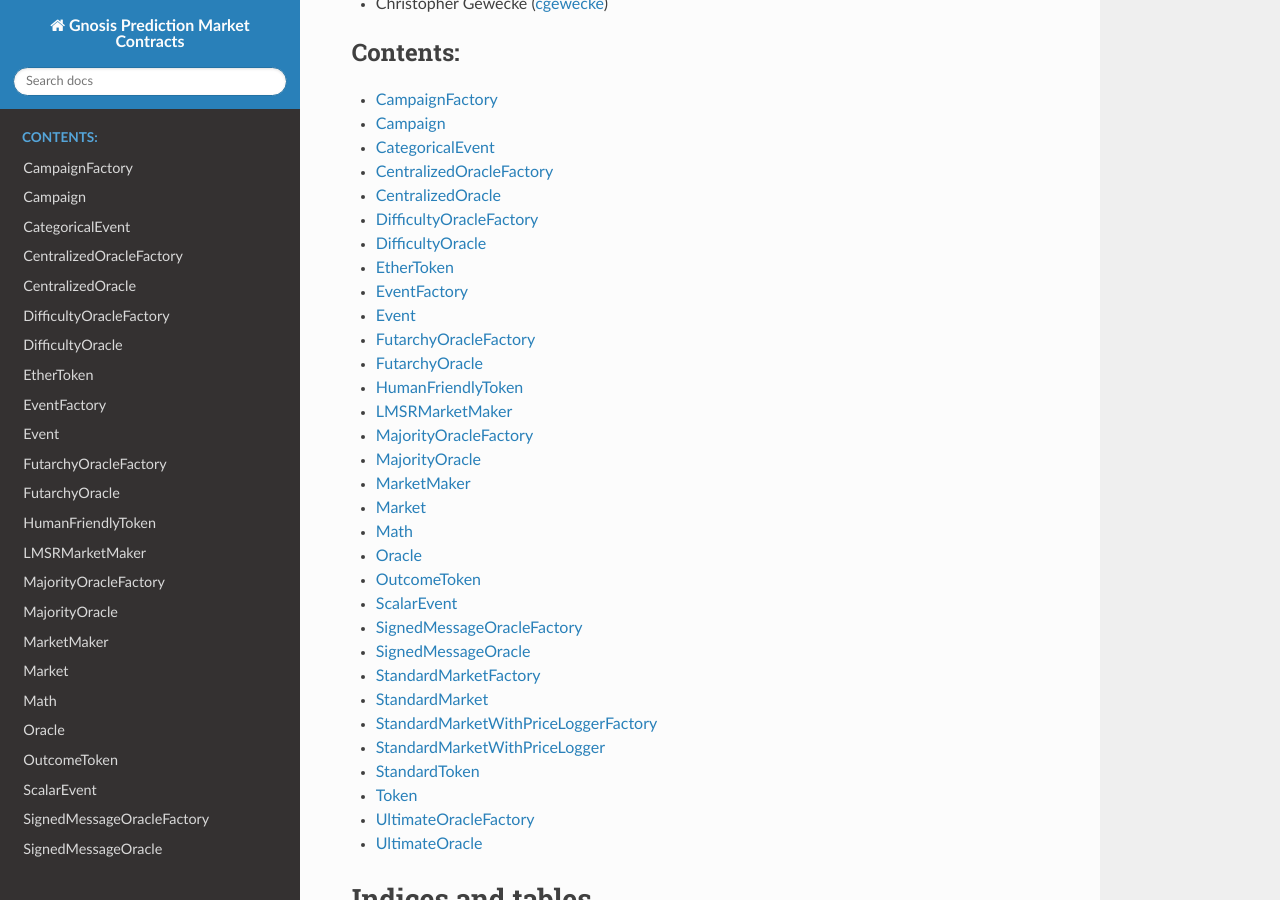
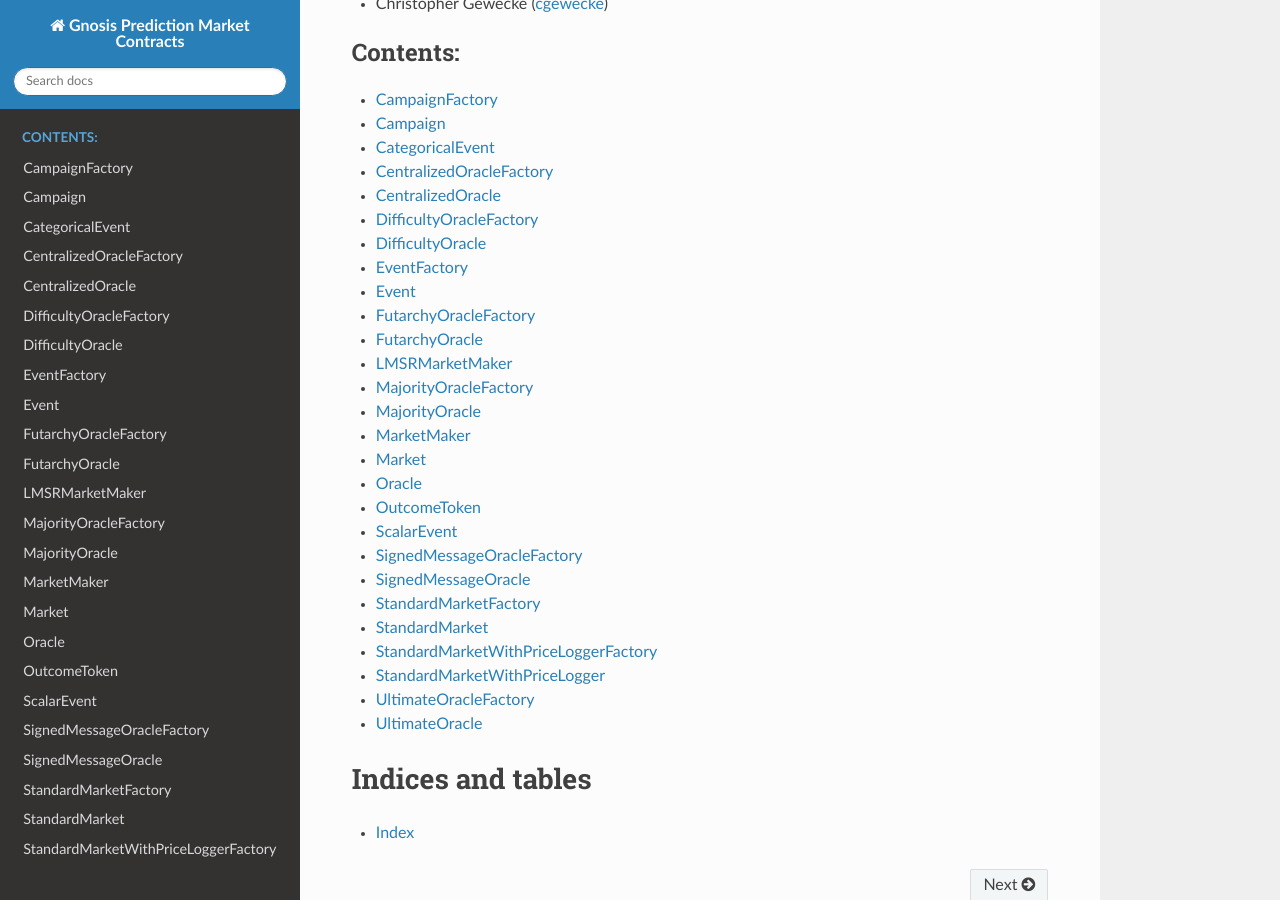
Before and after one commit to gnosis/pm-contracts, a Sphinx documentation site: the page built from docs/index.rst, in a window 1280 px wide and 900 px high, scrolled down 2569 px. Built offline with Sphinx 7.4.7 and the Read the Docs theme 2.0.0, drawn with Linux system fonts in a browser that asks for light colours.

```diff
--- a/docs/EtherToken.rst
+++ /dev/null
@@ -1,6 +0,0 @@
-EtherToken
-==========
-
-.. autosolcontract:: EtherToken
-   :members:
-   :undoc-members:
--- a/docs/HumanFriendlyToken.rst
+++ /dev/null
@@ -1,6 +0,0 @@
-HumanFriendlyToken
-==================
-
-.. autosolcontract:: HumanFriendlyToken
-   :members:
-   :undoc-members:
--- a/docs/Math.rst
+++ /dev/null
@@ -1,6 +0,0 @@
-Math
-====
-
-.. autosollibrary:: Math
-   :members:
-   :undoc-members:
--- a/docs/StandardToken.rst
+++ /dev/null
@@ -1,6 +0,0 @@
-StandardToken
-=============
-
-.. autosolcontract:: StandardToken
-   :members:
-   :undoc-members:
--- a/docs/Token.rst
+++ /dev/null
@@ -1,6 +0,0 @@
-Token
-=====
-
-.. autosolcontract:: Token
-   :members:
-   :undoc-members:
--- a/docs/index.rst
+++ b/docs/index.rst
@@ -105,18 +105,15 @@ Contributors
    CentralizedOracle
    DifficultyOracleFactory
    DifficultyOracle
-   EtherToken
    EventFactory
    Event
    FutarchyOracleFactory
    FutarchyOracle
-   HumanFriendlyToken
    LMSRMarketMaker
    MajorityOracleFactory
    MajorityOracle
    MarketMaker
    Market
-   Math
    Oracle
    OutcomeToken
    ScalarEvent
@@ -126,8 +123,6 @@ Contributors
    StandardMarket
    StandardMarketWithPriceLoggerFactory
    StandardMarketWithPriceLogger
-   StandardToken
-   Token
    UltimateOracleFactory
    UltimateOracle
 
```
